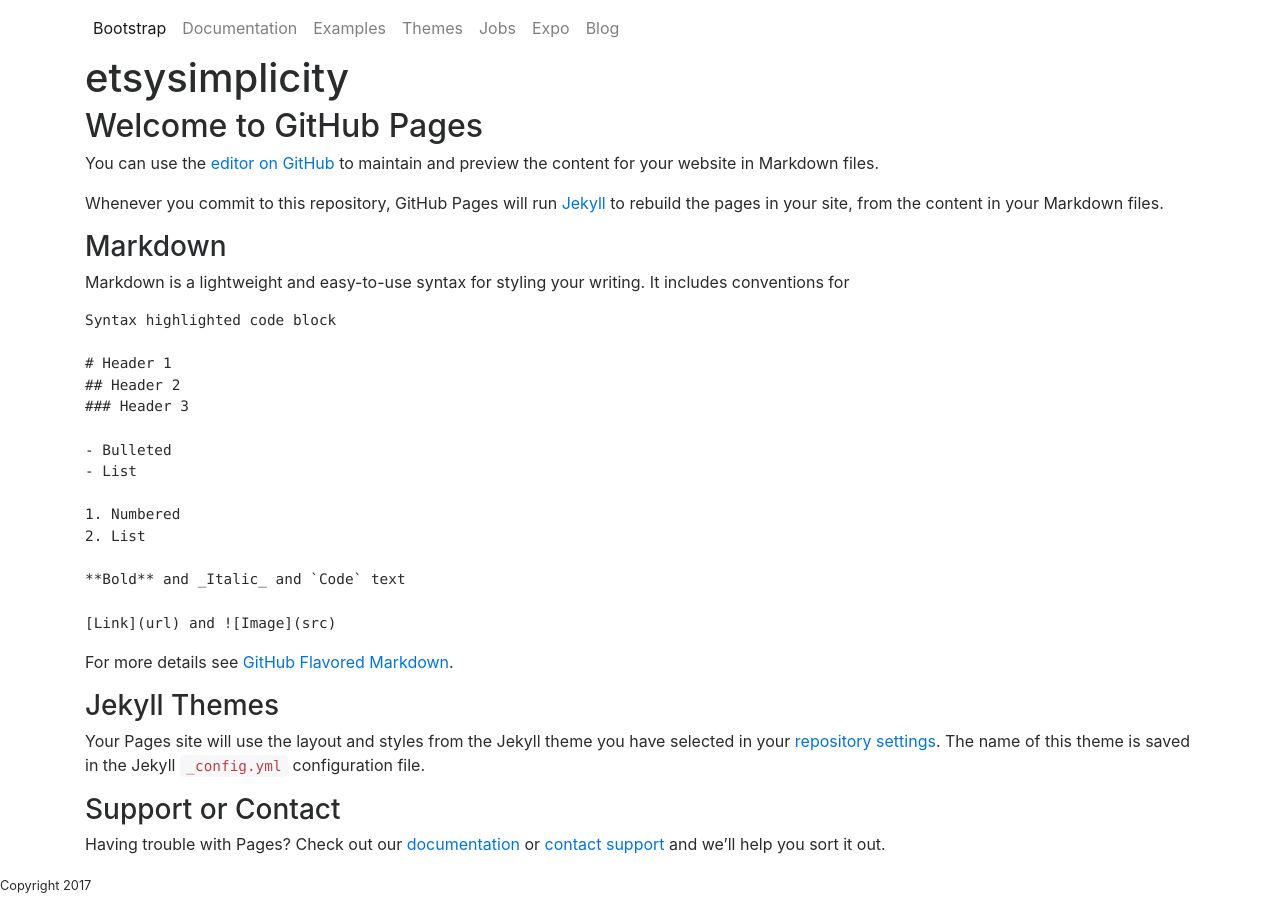
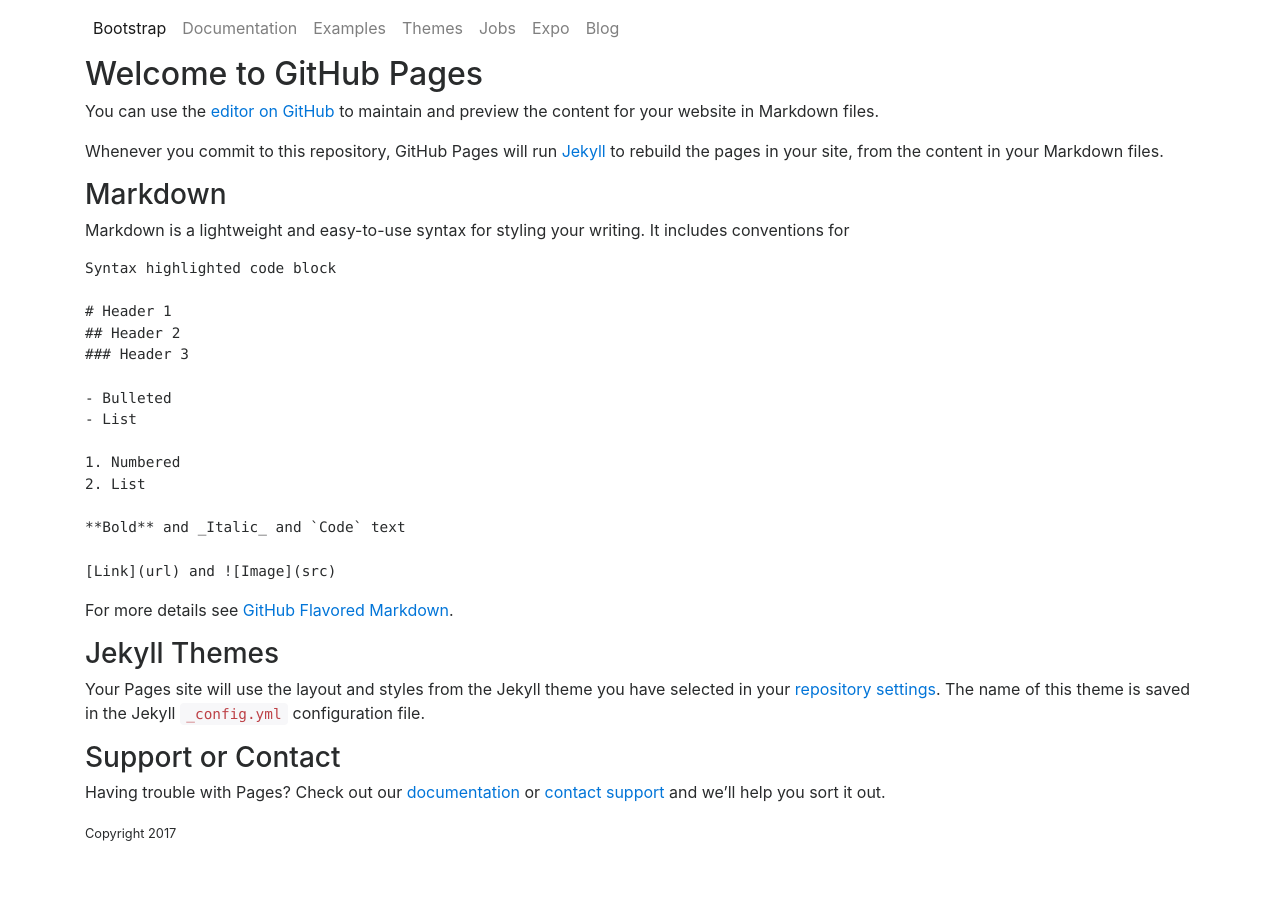
Before and after one commit to krussll/etsysimplicity, a Jekyll site: the page built from README.md, in a window 1280 px wide. Built offline with Jekyll 4.4.1, drawn with Linux system fonts in a browser that asks for light colours; our own code applies the rules of GitHub Pages for plain Markdown files; a script that is not in the unit is left out.

Commit message:
Update default.html

```diff
--- a/_layouts/default.html
+++ b/_layouts/default.html
@@ -15,8 +15,6 @@
   <body>
     <header class="navbar navbar-light navbar-toggleable-md bd-navbar">
     <nav class="container">
-
-
       <div class="d-flex justify-content-between hidden-lg-up">
         <a class="navbar-brand" href="/">
           Bootstrap
@@ -53,18 +51,17 @@
       </div>
     </nav>
   </header>
-      <main class="bd-masthead">
 
-      </main>
   <div class="container">
+    {{ content }}
+  </div>
 
-        <h1>{{ site.title | default: site.github.repository_name }}</h1>
-        {{ content }}
+  <footer class="bd-footer">
+    <div class="container">
+      <p><small>Copyright 2017</small></p>
+    </div>
+  </footer>
 
-      </div>
-      <footer>
-        <p><small>Copyright 2017</small></p>
-      </footer>
   <script src="{{ '/assets/js/scale.fix.js' | relative_url }}"></script>
 
 
```
Lines whose indentation alone changed are shown as unchanged.
